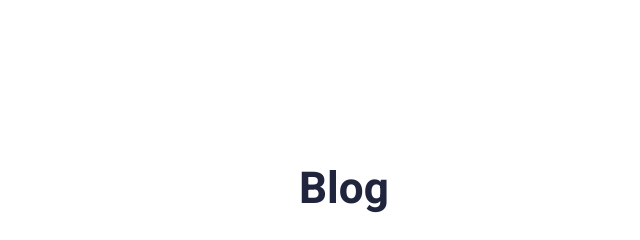
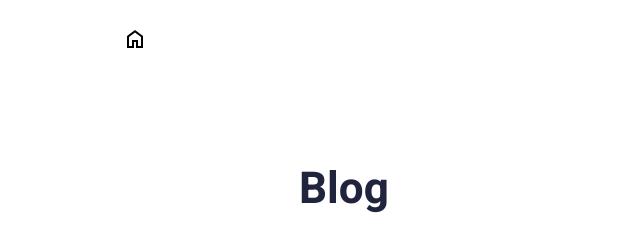
Before and after one commit to AldairGonzalez/Portafolio-UI---Web-Mobile, a plain HTML site: page blog.html in a window 1280 px wide. Shown: the top 240 px of the page, 0-640 px from the left. Drawn offline with Linux system fonts and the light colour scheme.

Commit message:
Se agregó el ícono de home

```diff
--- a/blog.html
+++ b/blog.html
@@ -18,6 +18,11 @@
 </head>
 <body>
     <header class="header">
+        <div class="header__icon-home">
+            <a href="index.html">
+                <img src="icons/home.svg" alt="Ícono de Home" aria-label="Ícono de Home">
+            </a>
+        </div>
         <nav class="nav">
             <a href="work.html" class="nav__link">Works</a>
             <a href="blog.html" class="nav__link nav__link--actived" aria-current="page">Blog</a>
--- a/css/header.css
+++ b/css/header.css
@@ -1,9 +1,14 @@
 .header{
     display: flex;
-    flex-direction: row-reverse;
+    justify-content: space-between;
     padding: 27px 59px;
     height: 84px;
 }
+
+    .header__icon-home{
+        display: flex;
+        align-items: center;
+    }
 
 .nav{
     display: flex;
```
Also changed, not shown: index.html (+5 -0 lines), work.html (+5 -0 lines), workdetail.html (+5 -0 lines), icons/home.svg (added).
